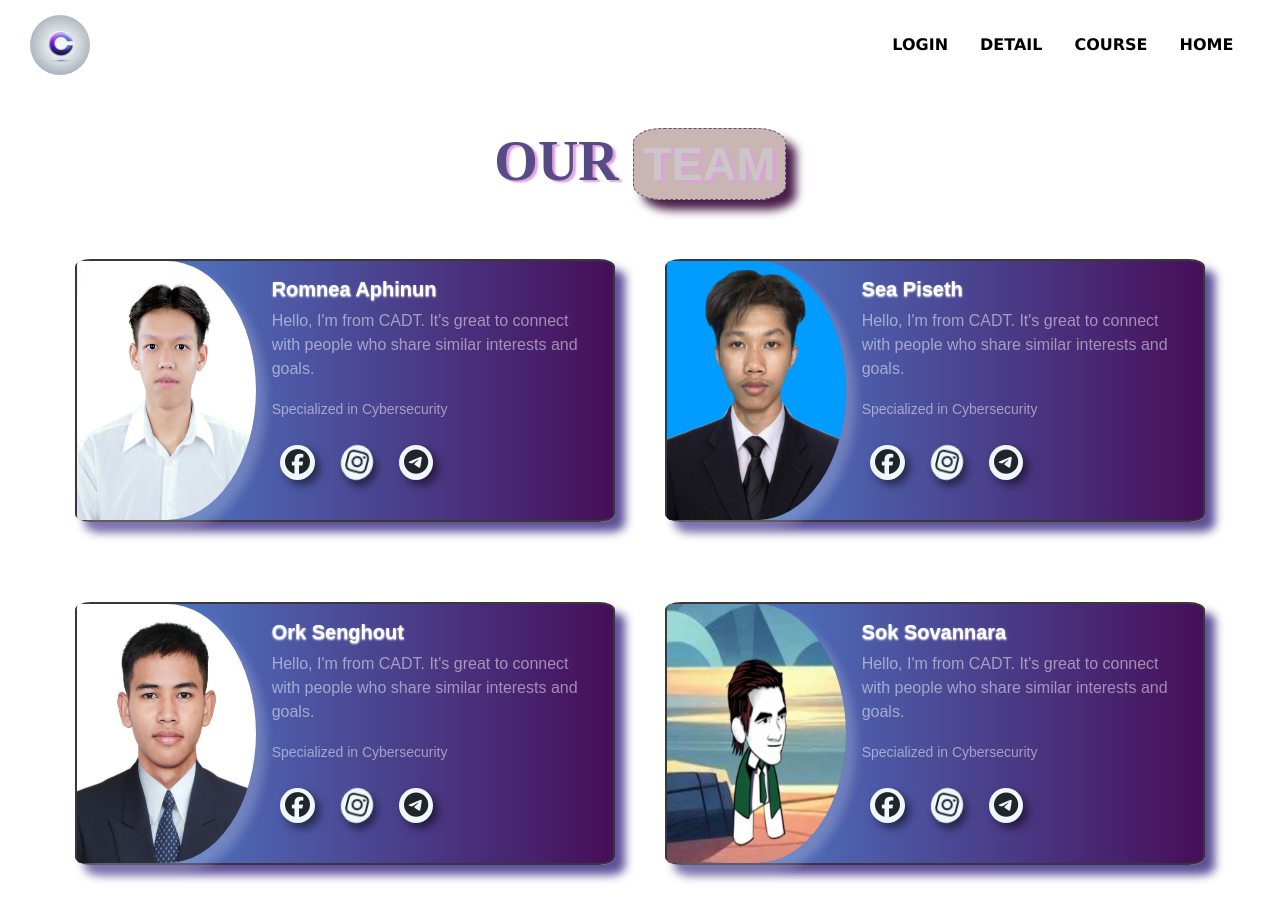
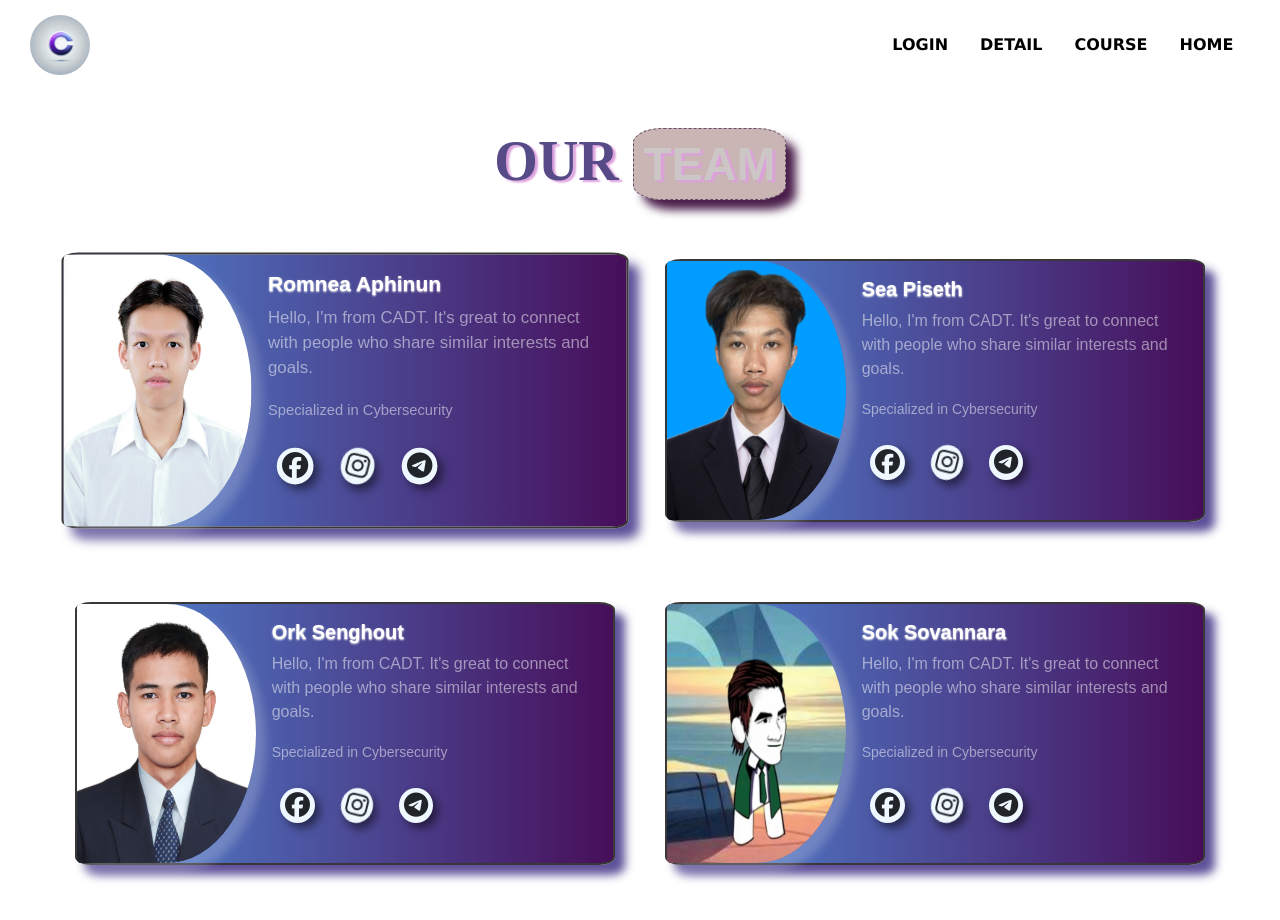
Before and after one commit to shvpn/TEAM_168, a plain HTML site: page details.html in a window 1280 px wide. In both pictures the pointer is over the element 345 px from the left and 390 px from the top of the page. Drawn offline with nearby package versions, Linux system fonts and the light colour scheme; a web font is replaced by a local one.

Commit message:
change respon

```diff
--- a/style/detail.css
+++ b/style/detail.css
@@ -109,6 +109,10 @@ h3 {
   border: 2px solid rgb(57, 55, 55);
   box-shadow: 10px 10px 10px rgba(30, 13, 113, 0.721);
   border-radius: 3%;
+  transition: transform 0.4s, box-shadow 0.3s;
+}
+#wholecard:hover {
+  transform: scale(1.05);
 }
 
 .col-md-4 img {
```
